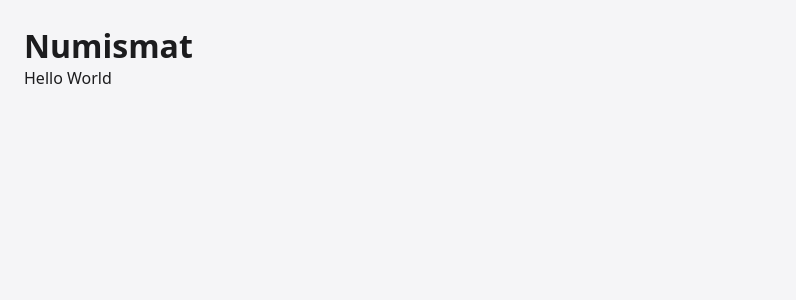
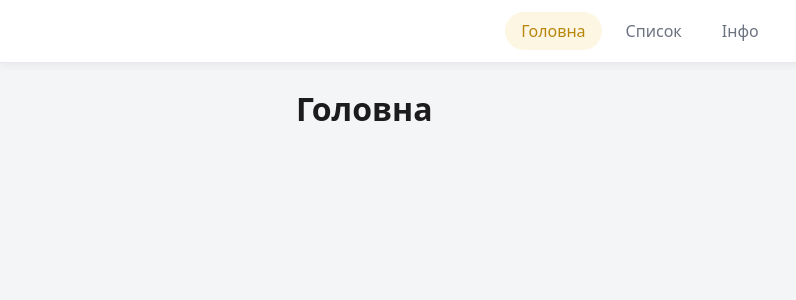
Before and after one commit to Shperung/numismat-web-app, a Next.js app: page / in a window 1280 px wide. Shown: the top 300 px of the page, without its empty margins (0-796 px from the left). Built offline with nearby package versions, Linux system fonts and the light colour scheme.

Commit message:
add layout

```diff
--- a/src/app/globals.css
+++ b/src/app/globals.css
@@ -1,3 +1,15 @@
+:root {
+  --background: #f4f5f7;
+  --card: #fff;
+  --border: #e8e9ed;
+  --text: #1c1c1e;
+  --muted: #6b7280;
+  --accent: #b8860b;
+  --accent-soft: #fdf6e3;
+  --error: #c62828;
+  --shadow: 0 2px 8px rgba(16, 24, 40, 0.06);
+}
+
 * {
   box-sizing: border-box;
   margin: 0;
@@ -6,10 +18,12 @@
 
 body {
   font-family: system-ui, sans-serif;
-  background: #f5f5f7;
-  color: #1c1c1e;
+  background: var(--background);
+  color: var(--text);
 }
 
 main {
-  padding: 24px;
+  max-width: 720px;
+  margin: 0 auto;
+  padding: 24px 16px;
 }
--- /dev/null
+++ b/src/app/info/page.tsx
@@ -0,0 +1,5 @@
+export const metadata = { title: "Інфо" };
+
+export default function InfoPage() {
+  return <h1>Інфо</h1>;
+}
--- a/src/app/layout.tsx
+++ b/src/app/layout.tsx
@@ -1,15 +1,19 @@
 import type { Metadata } from "next";
+import { NavTabs } from "@/components/nav-tabs";
 import "./globals.css";
 
 export const metadata: Metadata = {
-  title: "Numismat",
+  title: { default: "Numismat", template: "%s · Numismat" },
   description: "Персональна колекція монет",
 };
 
 export default function RootLayout({ children }: LayoutProps<"/">) {
   return (
-    <html lang="uk">
-      <body>{children}</body>
+    <html lang="uk" suppressHydrationWarning>
+      <body>
+        <NavTabs />
+        <main>{children}</main>
+      </body>
     </html>
   );
 }
--- /dev/null
+++ b/src/app/list/page.tsx
@@ -0,0 +1,5 @@
+export const metadata = { title: "Список" };
+
+export default function ListPage() {
+  return <h1>Список</h1>;
+}
--- a/src/app/page.tsx
+++ b/src/app/page.tsx
@@ -1,8 +1,3 @@
 export default function Home() {
-  return (
-    <main>
-      <h1>Numismat</h1>
-      <p>Hello World</p>
-    </main>
-  );
+  return <h1>Головна</h1>;
 }
--- /dev/null
+++ b/src/components/nav-tabs.module.css
@@ -0,0 +1,25 @@
+.nav {
+  position: sticky;
+  top: 0;
+  display: flex;
+  justify-content: center;
+  gap: 8px;
+  padding: 12px 16px;
+  background: var(--card);
+  border-bottom: 1px solid var(--border);
+  box-shadow: var(--shadow);
+}
+
+.tab {
+  padding: 8px 16px;
+  border-radius: 999px;
+  color: var(--muted);
+  text-decoration: none;
+  font-weight: 500;
+}
+
+.active {
+  composes: tab;
+  color: var(--accent);
+  background: var(--accent-soft);
+}
--- /dev/null
+++ b/src/components/nav-tabs.tsx
@@ -0,0 +1,29 @@
+"use client";
+
+import Link from "next/link";
+import { usePathname } from "next/navigation";
+import styles from "./nav-tabs.module.css";
+
+const tabs = [
+  { href: "/", title: "Головна" },
+  { href: "/list", title: "Список" },
+  { href: "/info", title: "Інфо" },
+];
+
+export function NavTabs() {
+  const pathname = usePathname();
+
+  return (
+    <nav className={styles.nav}>
+      {tabs.map((tab) => (
+        <Link
+          key={tab.href}
+          href={tab.href}
+          className={pathname === tab.href ? styles.active : styles.tab}
+        >
+          {tab.title}
+        </Link>
+      ))}
+    </nav>
+  );
+}
```
Also changed, not shown: 1 other file (tests, documents, lock files or other folders).
